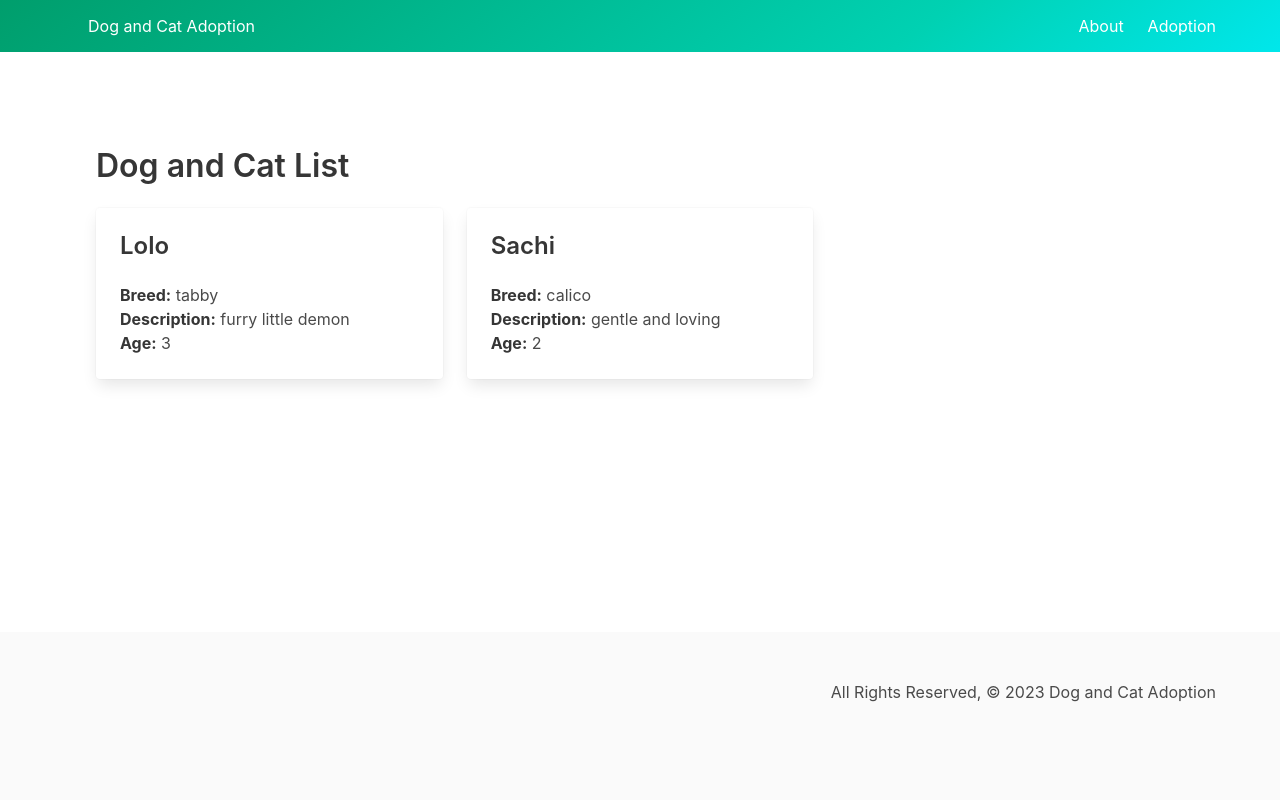
After one commit to Apple-supaporn/project4-dog-and-cat-adoption, a Django app: page /adoption/ in a window 1280 px wide. The commit adds this page. Run offline with Django 4.2, Linux system fonts and the light colour scheme.

Commit message:
success get example data to show

```diff
--- a/dog_and_cat_adoption_project/dog_and_cat_adoption_app/static/css/style.css
+++ b/dog_and_cat_adoption_project/dog_and_cat_adoption_app/static/css/style.css
@@ -1,3 +1,14 @@
 body {
-    background-color: pink;
-  }
+  display: flex;
+  min-height: 100vh;
+  flex-direction: column;
+}
+
+main {
+  flex: 1 0 auto;
+}
+
+footer.page-footer {
+  padding-top: 0;
+  text-align: right;
+}
--- a/dog_and_cat_adoption_project/dog_and_cat_adoption_app/templates/dogncat/base.html
+++ b/dog_and_cat_adoption_project/dog_and_cat_adoption_app/templates/dogncat/base.html
@@ -1,3 +1,5 @@
+{% load static %}
+
 <!DOCTYPE html>
 <html lang="en">
 <head>
@@ -6,6 +8,7 @@
   <meta http-equiv="X-UA-Compatible" content="ie=edge">
   <title>Dog and Cat Adoption</title>
   <link rel="stylesheet" href="https://cdn.jsdelivr.net/npm/bulma@0.9.3/css/bulma.min.css">
+  <link rel="stylesheet" type="text/css" href="{% static 'css/style.css' %}"/>
 </head>
 <body>
   <section class="hero is-primary is-bold">
@@ -23,6 +26,7 @@
           <div class="navbar-menu">
             <div class="navbar-end">
               <a class="navbar-item" href="/about">About</a>
+              <a class="navbar-item" href="/adoption">Adoption</a>
             </div>
           </div>
         </div>
--- /dev/null
+++ b/dog_and_cat_adoption_project/dog_and_cat_adoption_app/templates/dogncat/index.html
@@ -0,0 +1,31 @@
+{% extends 'dogncat/base.html' %}
+{% block content %}
+
+<section class="section">
+  <div class="container">
+    <h1 class="title">Dog and Cat List</h1>
+
+    <div class="columns is-multiline">
+      {% for pet in pets %}
+        <div class="column is-one-third">
+          <div class="card">
+            <div class="card-content">
+              <p class="title is-4">{{ pet.name }}</p>
+              <p><strong>Breed:</strong> {{ pet.breed }}</p>
+              <p><strong>Description:</strong> {{ pet.description }}</p>
+              <p><strong>Age:</strong>
+                {% if pet.age > 0 %}
+                  {{ pet.age }}
+                {% else %}
+                  Woof! Meow!
+                {% endif %}
+              </p>
+            </div>
+          </div>
+        </div>
+      {% endfor %}
+    </div>
+  </div>
+</section>
+
+{% endblock %}
--- a/dog_and_cat_adoption_project/dog_and_cat_adoption_app/urls.py
+++ b/dog_and_cat_adoption_project/dog_and_cat_adoption_app/urls.py
@@ -6,6 +6,7 @@ from . import views     # .  is everything from views
 urlpatterns = [
     path('', views.home, name='home'),  # name='home' is kwarg (key of name and a value of home)
     path('about/', views.about, name='about'),
+    path('adoption/', views.adoption_index, name="index"),
 
 
 
--- a/dog_and_cat_adoption_project/dog_and_cat_adoption_app/views.py
+++ b/dog_and_cat_adoption_project/dog_and_cat_adoption_app/views.py
@@ -4,7 +4,10 @@ from django.shortcuts import render
 
 
 
-
+pets = [
+  {'name': 'Lolo', 'breed': 'tabby', 'description': 'furry little demon', 'age': 3},
+  {'name': 'Sachi', 'breed': 'calico', 'description': 'gentle and loving', 'age': 2},
+]
 
 
 # Create your views here.
@@ -15,6 +18,5 @@ def about(request):
     return render(request, 'dogncat/about.html')
 
 
-# def pets(request):
-#     pets = Pet.object.all()
-#     return render(request, 'pets/pets_index.html', {'pets' : pets})
+def adoption_index(request):
+    return render(request, 'dogncat/index.html', {'pets' : pets})
```
